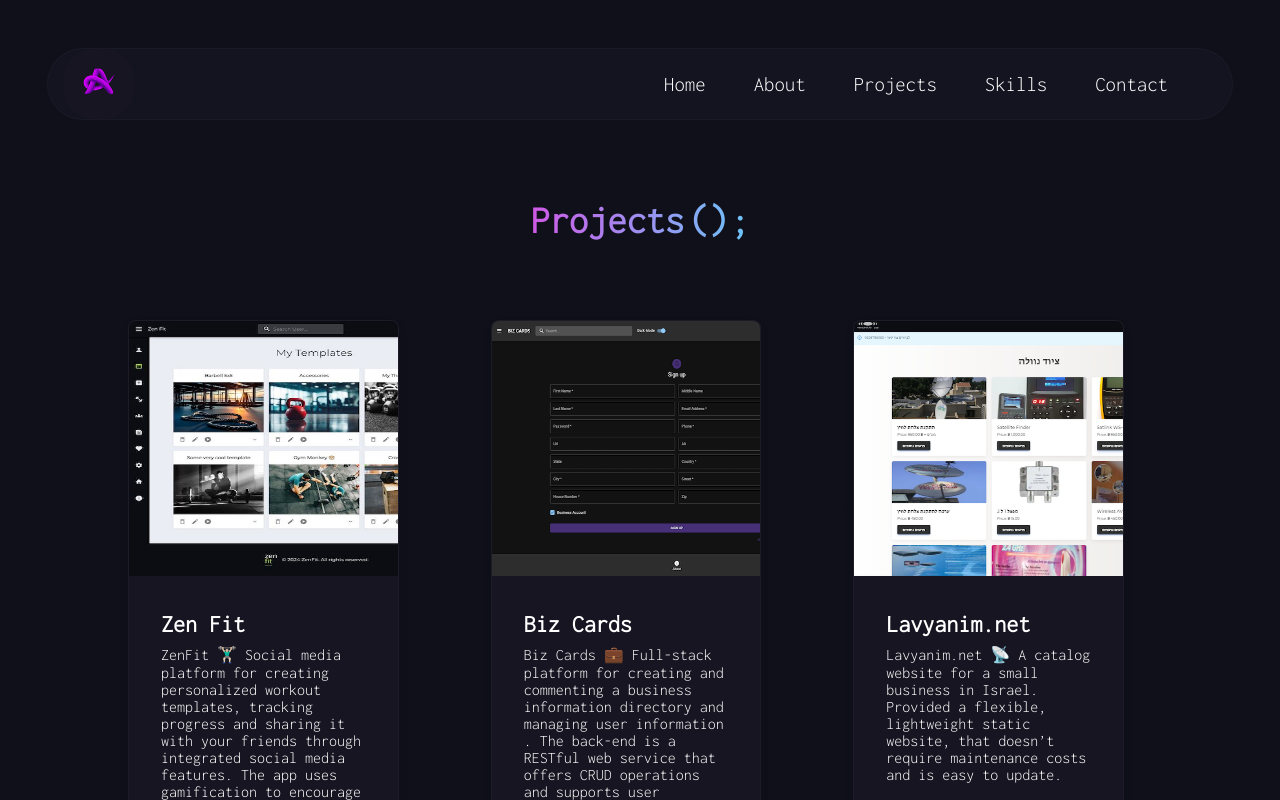
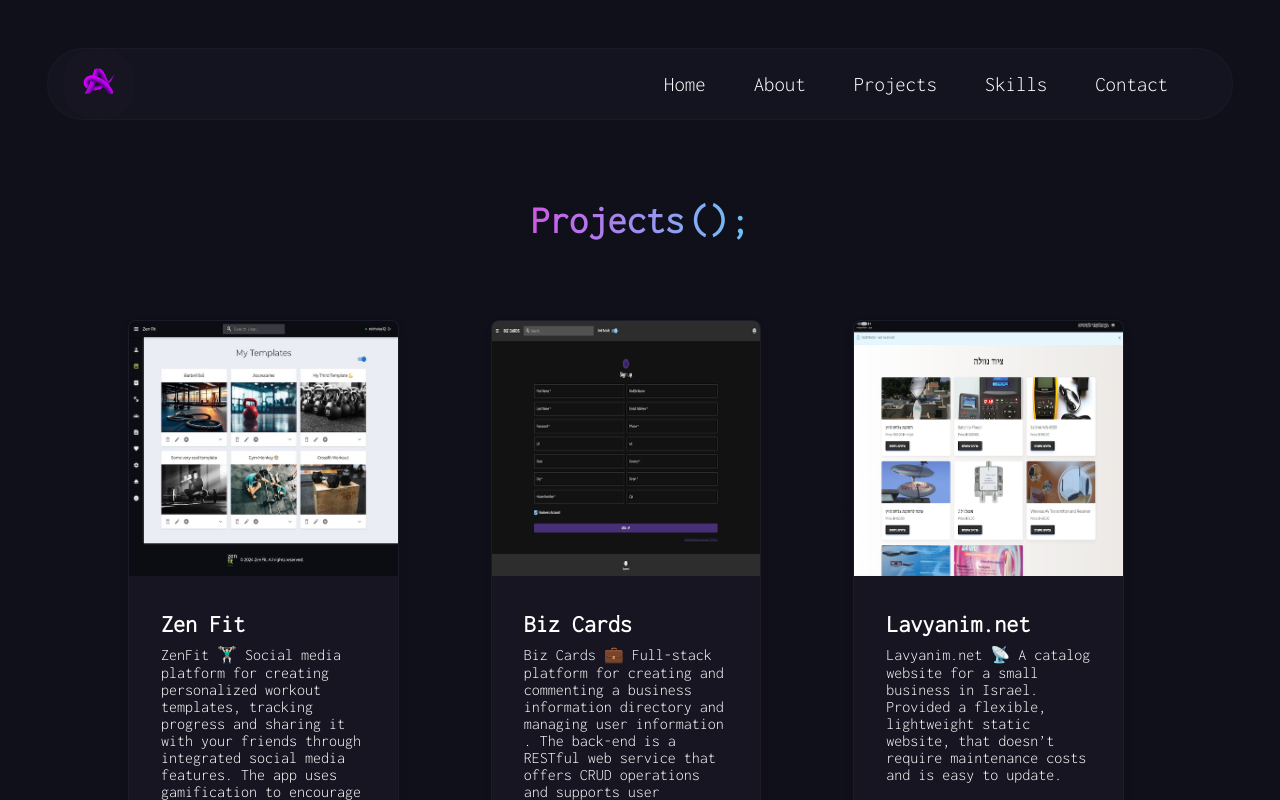
Before and after one commit to annde1/anat-be-portfolio, a Next.js app: page /projects in a window 1280 px wide. Shown: the top 800 px of the page. Built offline with nearby package versions, Linux system fonts and the light colour scheme.

Commit message:
image fox

```diff
--- a/src/app/components/ProjectCard.js
+++ b/src/app/components/ProjectCard.js
@@ -7,7 +7,7 @@ function ProjectCard({ src, description, stack, name, link }) {
       <Image
         src={src}
         alt={name}
-        width={370}
+        width={380}
         height={255}
         className={styles.cardImage}
       />
--- a/src/app/components/projectCard.module.css
+++ b/src/app/components/projectCard.module.css
@@ -17,8 +17,6 @@
 .cardBody {
   display: flex;
   flex-direction: column;
-  justify-content: space-between;
-
   padding: 2rem;
   background-color: #161521;
 }
@@ -40,3 +38,6 @@
   color: white;
   margin-bottom: 1rem;
 }
+.cardImage {
+  width: 100%;
+}
```
